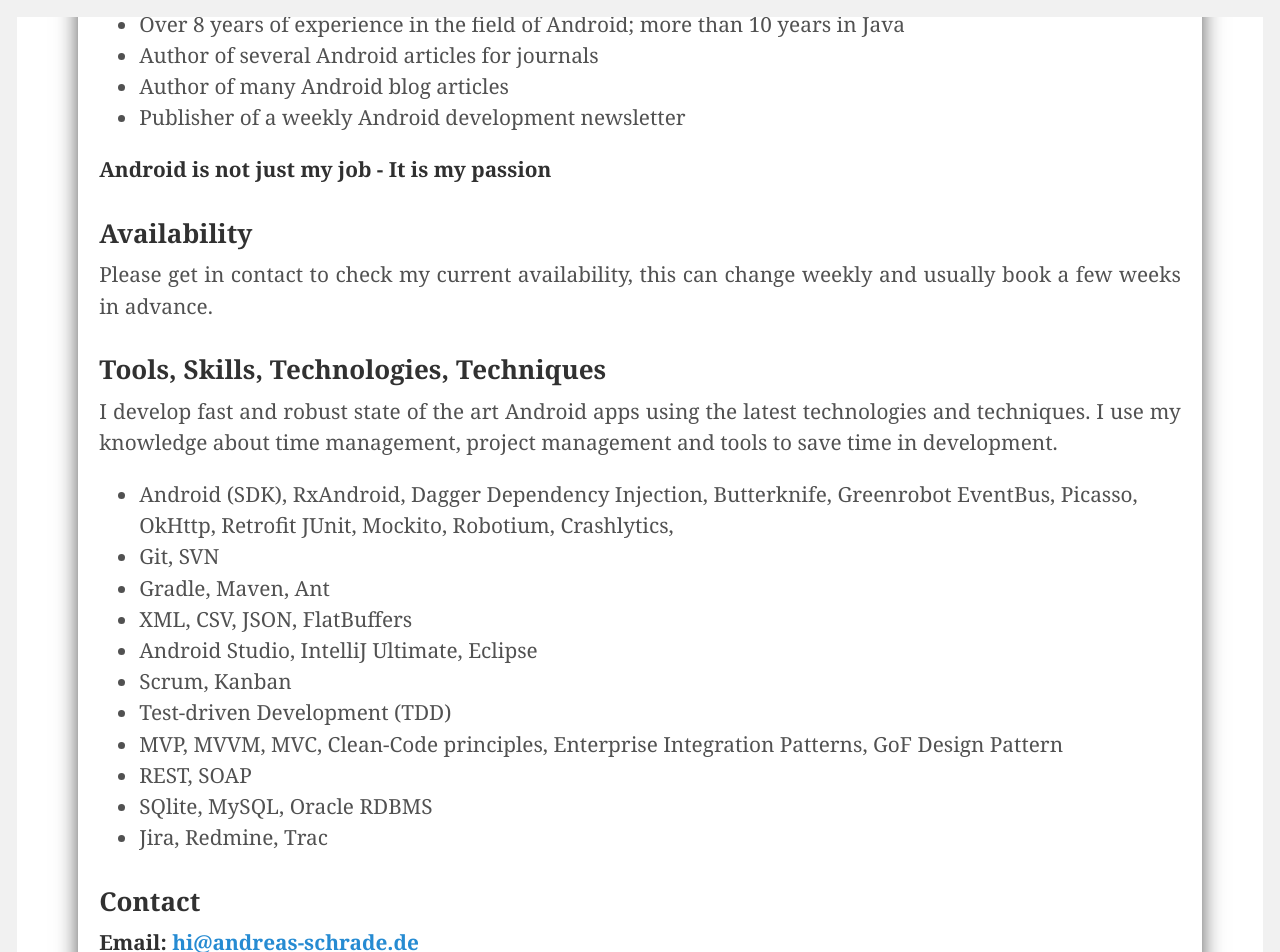
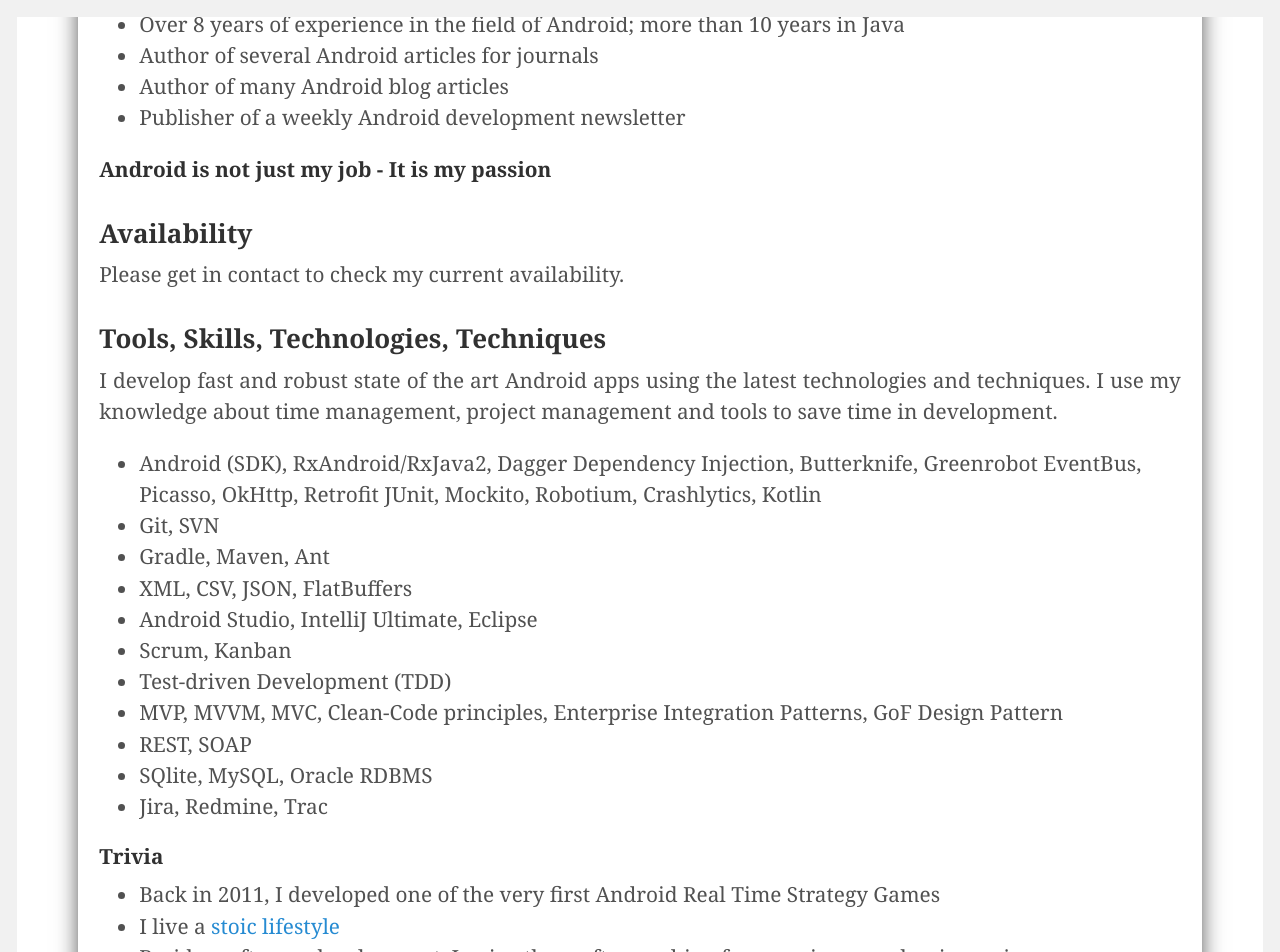
Before and after one commit to andreasschrade/andreasschrade.github.com, a Jekyll site: the page built from about.md, in a window 1280 px wide and 1400 px high, scrolled down 585 px. Shown: the top 952 px of the window. Built offline with Jekyll 4.4.1, drawn with Linux system fonts in a browser that asks for light colours; Markdown is read by kramdown in place of the engine named in the settings; some of the changed text lies outside the part shown.

Commit message:
updated about page

```diff
--- a/about.md
+++ b/about.md
@@ -16,13 +16,13 @@
 <strong>Android is not just my job - It is my passion</strong>
 
 <h3>Availability</h3>
-Please get in contact to check my current availability, this can change weekly and usually book a few weeks in advance.
+Please get in contact to check my current availability.
 
 <h3>Tools, Skills, Technologies, Techniques</h3>
 
 I develop fast and robust state of the art Android apps using the latest technologies and techniques. I use my knowledge about time management, project management and tools to save time in development.
 
-- Android (SDK), RxAndroid, Dagger Dependency Injection, Butterknife, Greenrobot EventBus, Picasso, OkHttp, Retrofit JUnit, Mockito, Robotium, Crashlytics,
+- Android (SDK), RxAndroid/RxJava2, Dagger Dependency Injection, Butterknife, Greenrobot EventBus, Picasso, OkHttp, Retrofit JUnit, Mockito, Robotium, Crashlytics, Kotlin
 - Git, SVN
 - Gradle, Maven, Ant
 - XML, CSV, JSON, FlatBuffers
@@ -34,6 +34,10 @@
 - SQlite, MySQL, Oracle RDBMS
 - Jira, Redmine, Trac
 
+<h4>Trivia</h4>
+- Back in 2011, I developed one of the very first Android Real Time Strategy Games
+- I live a <a href="http://www.pocketstoic.com/blog/5-stoic-principles-modern" target="_blank">stoic lifestyle</a>
+- Besides software development, I enjoy the craftsmanship of composing symphonic music
 
 <h3>Contact</h3>
 
```
